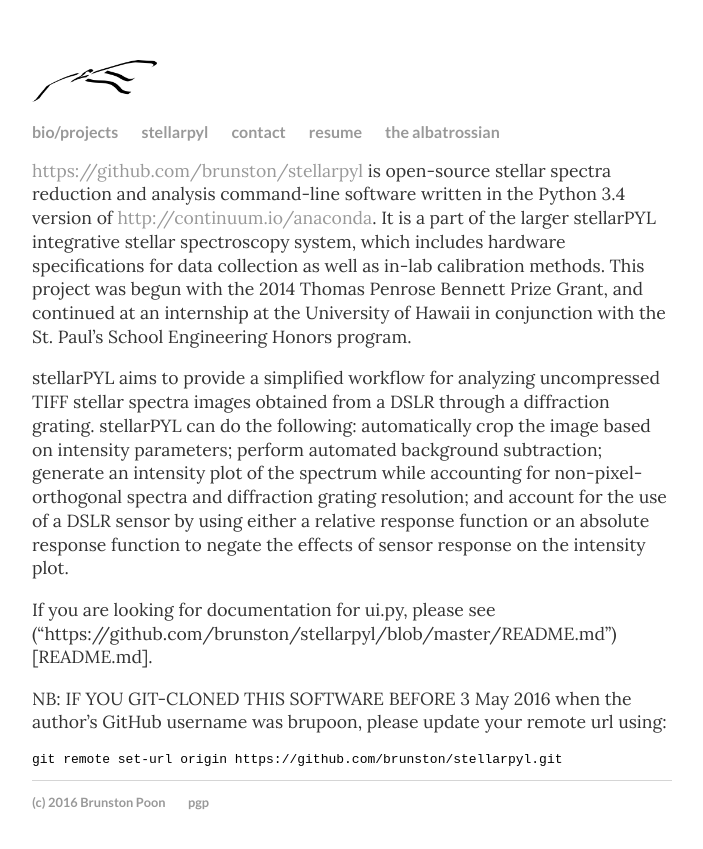
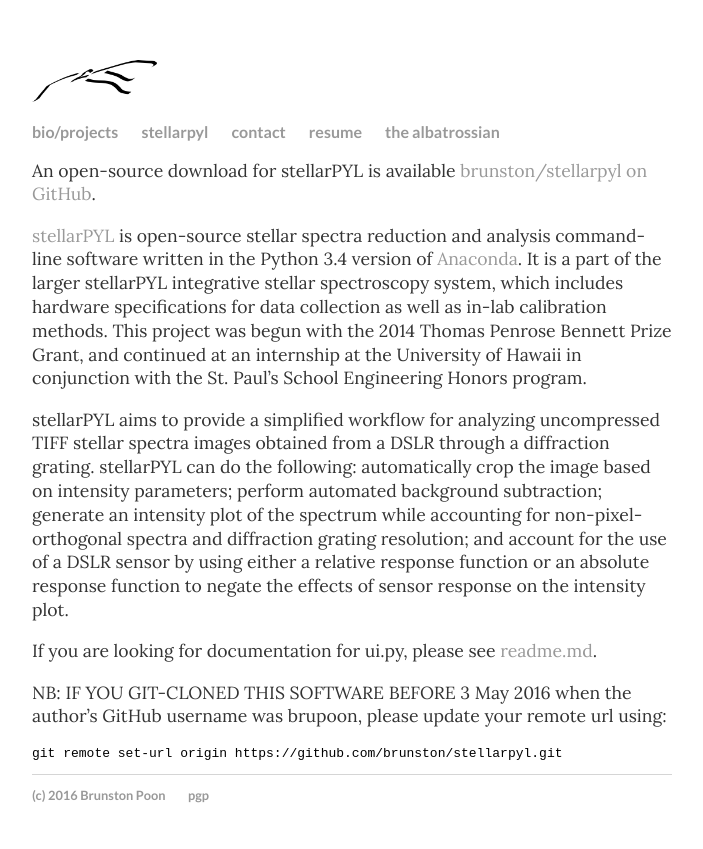
Before and after one commit to brupoon/brunstonio, a Jekyll site: the page built from stellarpyl/index.md, in a window 1280 px wide. Shown: the top 849 px of the page, without its empty margins (288-991 px from the left). Built offline with Jekyll 4.4.1, drawn with Linux system fonts in a browser that asks for light colours.

Commit message:
stellarpyl2

```diff
--- a/stellarpyl/index.md
+++ b/stellarpyl/index.md
@@ -3,11 +3,13 @@ layout: default
 title: "Brunston Poon"
 ---
 
-[https://github.com/brunston/stellarpyl](stellarPYL) is open-source stellar spectra reduction and analysis command-line software written in the Python 3.4 version of [http://continuum.io/anaconda](Anaconda). It is a part of the larger stellarPYL integrative stellar spectroscopy system, which includes hardware specifications for data collection as well as in-lab calibration methods. This project was begun with the 2014 Thomas Penrose Bennett Prize Grant, and continued at an internship at the University of Hawaii in conjunction with the St. Paul's School Engineering Honors program.
+An open-source download for stellarPYL is available [brunston/stellarpyl on GitHub](https://github.com/brunston/stellarpyl).
+
+[stellarPYL](https://github.com/brunston/stellarpyl]) is open-source stellar spectra reduction and analysis command-line software written in the Python 3.4 version of [Anaconda](http://continuum.io/anaconda]). It is a part of the larger stellarPYL integrative stellar spectroscopy system, which includes hardware specifications for data collection as well as in-lab calibration methods. This project was begun with the 2014 Thomas Penrose Bennett Prize Grant, and continued at an internship at the University of Hawaii in conjunction with the St. Paul's School Engineering Honors program.
 
 stellarPYL aims to provide a simplified workflow for analyzing uncompressed TIFF stellar spectra images obtained from a DSLR through a diffraction grating. stellarPYL can do the following: automatically crop the image based on intensity parameters; perform automated background subtraction; generate an intensity plot of the spectrum while accounting for non-pixel-orthogonal spectra and diffraction grating resolution; and account for the use of a DSLR sensor by using either a relative response function or an absolute response function to negate the effects of sensor response on the intensity plot.
 
-If you are looking for documentation for ui.py, please see ("https://github.com/brunston/stellarpyl/blob/master/README.md")[README.md].
+If you are looking for documentation for ui.py, please see [readme.md]("https://github.com/brunston/stellarpyl/blob/master/README.md").
 
 NB: IF YOU GIT-CLONED THIS SOFTWARE BEFORE 3 May 2016 when the author's GitHub username was brupoon, please update your remote url using:
 
```
